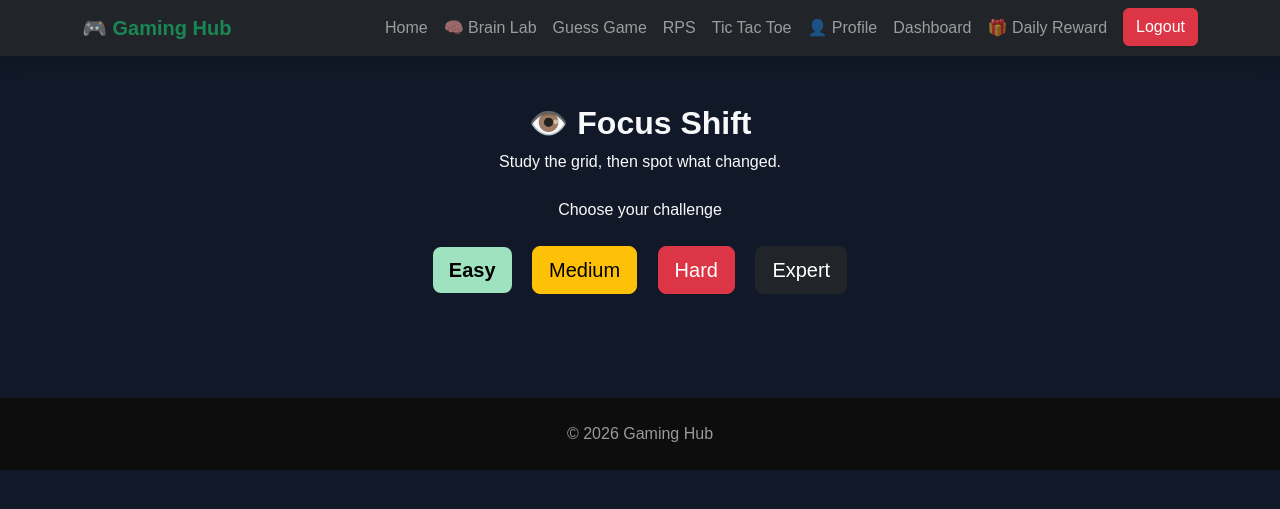
After one commit to M-Bhargavi8/COGNEXA, a Flask app: page /brain-lab/focus-shift in a window 1280 px wide. The commit adds this page. Shown: the top 509 px of the page. Run offline with Flask 3, Linux system fonts and the light colour scheme; the visitor is signed in with stand-in values (Sample User, id 1).

Commit message:
feat: build Focus Shift (Brain Lab game 3 of 8)
Same shape as Memory Matrix -- server generates two grids (original,
changed), stores only the changed positions server-side, client shows
original then changed and the player marks what's different. Scoring
is the identical hits-minus-false-positives-over-target-count formula
already used by Memory Matrix, since it's the same underlying task
(compare a submission against a server-held set of positions).

Added static/js/brain_lab/common.js (csrfToken/postJSON/formatExtras)
to stop re-duplicating that boilerplate in every game's JS file --
with 6 more games landing, the duplication was about to get real.
Memory Matrix and Reflex Lab are left as-is rather than retrofitted;
no need to touch already-verified code for this.

Verified via the test client: diffed the start response's own
original/changed arrays to find the real changed position, submitted
it, got 100% accuracy and the correct reward including Brain Trainer
(first Brain Lab game achievement, wasn't triggered by the classic
games). Replay against the completed session rejected. A wrong
(out-of-range) selection scores 0% with zero reward and resets the
streak. Final coin total (240) traced by hand against every
individual contribution -- base reward + 3 achievement bonuses.

```diff
--- a/gaminghub/routes/brain_lab/__init__.py
+++ b/gaminghub/routes/brain_lab/__init__.py
@@ -50,3 +50,4 @@ def hub():
 # routes -- add new games to this list.
 from gaminghub.routes.brain_lab import memory_matrix  # noqa: E402,F401
 from gaminghub.routes.brain_lab import reflex_lab  # noqa: E402,F401
+from gaminghub.routes.brain_lab import focus_shift  # noqa: E402,F401
--- /dev/null
+++ b/gaminghub/routes/brain_lab/focus_shift.py
@@ -0,0 +1,104 @@
+import random
+
+from flask import render_template, request, jsonify
+from flask_login import login_required, current_user
+
+from gaminghub.routes.brain_lab import brain_lab, outcome_extras
+from gaminghub.services import game_service
+from gaminghub.config.constants import FOCUS_SHIFT_DIFFICULTIES, FOCUS_SHIFT_PALETTE
+
+
+@brain_lab.route("/focus-shift")
+@login_required
+def focus_shift():
+    return render_template("brain_lab/focus_shift.html")
+
+
+@brain_lab.route("/focus-shift/start", methods=["POST"])
+@login_required
+def focus_shift_start():
+
+    payload = request.get_json(silent=True) or {}
+    difficulty = payload.get("difficulty", "easy")
+
+    if difficulty not in FOCUS_SHIFT_DIFFICULTIES:
+        return jsonify(success=False, error={"message": "Invalid difficulty."}), 400
+
+    config = FOCUS_SHIFT_DIFFICULTIES[difficulty]
+
+    original = [random.choice(FOCUS_SHIFT_PALETTE) for _ in range(config["object_count"])]
+    changed_positions = random.sample(range(config["object_count"]), config["change_count"])
+
+    changed = original[:]
+    for pos in changed_positions:
+        choices = [c for c in FOCUS_SHIFT_PALETTE if c != original[pos]]
+        changed[pos] = random.choice(choices)
+
+    game_service.start_session(
+        current_user,
+        "focus-shift",
+        difficulty=difficulty,
+        state={"changed_positions": changed_positions}
+    )
+
+    return jsonify(success=True, data={
+        "original": original,
+        "changed": changed,
+        "reveal_ms": config["reveal_ms"]
+    })
+
+
+@brain_lab.route("/focus-shift/submit", methods=["POST"])
+@login_required
+def focus_shift_submit():
+
+    game = game_service.get_game("focus-shift")
+    session = game_service.get_active_session(current_user, game)
+
+    if not session:
+        return jsonify(success=False, error={"message": "No active game."}), 400
+
+    payload = request.get_json(silent=True) or {}
+    submitted = set(payload.get("selected", []))
+
+    state = game_service.get_state(session)
+    changed = set(state["changed_positions"])
+    config = FOCUS_SHIFT_DIFFICULTIES[session.difficulty]
+
+    hits = len(submitted & changed)
+    false_positives = len(submitted - changed)
+
+    accuracy = (hits - false_positives) / len(changed) if changed else 0.0
+    accuracy = max(0.0, min(accuracy, 1.0))
+
+    score = round(accuracy * 100 * config["multiplier"])
+    xp = round(config["xp"] * accuracy)
+    coins = round(config["coins"] * accuracy)
+    outcome = "win" if accuracy >= 0.5 else "loss"
+
+    result = game_service.complete_session(
+        session,
+        current_user,
+        outcome=outcome,
+        xp=xp,
+        coins=coins,
+        score=score,
+        accuracy=accuracy,
+        mistakes=false_positives
+    )
+
+    if not result:
+        return jsonify(success=False, error={"message": "This game session has already been completed."}), 400
+
+    streak = game_service.get_current_streak(current_user, game)
+
+    return jsonify(success=True, data={
+        "accuracy": round(accuracy * 100),
+        "score": score,
+        "xp": xp,
+        "coins": coins,
+        "is_new_best": result["is_new_best"],
+        "streak": streak,
+        "changed_positions": list(changed),
+        **outcome_extras(result)
+    })
--- a/gaminghub/static/css/brain_lab.css
+++ b/gaminghub/static/css/brain_lab.css
@@ -23,6 +23,19 @@
     background: #f1c40f;
     border-color: #f1c40f;
     transform: scale(0.94);
+}
+
+.focus-cell {
+    display: flex;
+    align-items: center;
+    justify-content: center;
+    font-size: 1.6rem;
+}
+
+.focus-cell.selected {
+    background: #34495e;
+    border-color: #f1c40f;
+    box-shadow: 0 0 0 2px #f1c40f inset;
 }
 
 .reflex-box {
--- /dev/null
+++ b/gaminghub/static/js/brain_lab/common.js
@@ -0,0 +1,28 @@
+window.BrainLab = {
+
+    csrfToken() {
+        return document.querySelector('meta[name="csrf-token"]').content;
+    },
+
+    async postJSON(url, body) {
+        const res = await fetch(url, {
+            method: "POST",
+            headers: {
+                "Content-Type": "application/json",
+                "X-CSRFToken": this.csrfToken()
+            },
+            body: JSON.stringify(body || {})
+        });
+        return res.json();
+    },
+
+    formatExtras(d) {
+        const parts = [];
+        (d.achievements_unlocked || []).forEach(a => parts.push(`🏆 ${a.badge || ""} ${a.title}`.trim()));
+        if (d.challenge_completed) {
+            parts.push(`🔥 Daily Challenge Complete! +${d.challenge_completed.xp} XP · +${d.challenge_completed.coins} Coins`);
+        }
+        return parts.join(" · ");
+    }
+
+};
--- /dev/null
+++ b/gaminghub/static/js/brain_lab/focus_shift.js
@@ -0,0 +1,123 @@
+(function () {
+
+    const picker = document.getElementById("difficultyPicker");
+    const gameArea = document.getElementById("gameArea");
+    const grid = document.getElementById("grid");
+    const statusText = document.getElementById("statusText");
+    const submitBtn = document.getElementById("submitBtn");
+    const resultArea = document.getElementById("resultArea");
+    const resultHeading = document.getElementById("resultHeading");
+    const resultDetails = document.getElementById("resultDetails");
+    const bestBadge = document.getElementById("bestBadge");
+    const playAgainBtn = document.getElementById("playAgainBtn");
+
+    let selected = new Set();
+    let phase = "idle";
+    let changedValues = [];
+
+    function cellEls() {
+        return Array.from(grid.querySelectorAll(".memory-cell"));
+    }
+
+    function buildGrid(values) {
+        grid.innerHTML = "";
+        const cols = Math.ceil(Math.sqrt(values.length));
+        grid.style.gridTemplateColumns = `repeat(${cols}, 1fr)`;
+
+        values.forEach((value, i) => {
+            const cell = document.createElement("div");
+            cell.className = "memory-cell focus-cell";
+            cell.dataset.index = i;
+            cell.textContent = value;
+            cell.addEventListener("click", () => onCellClick(cell));
+            grid.appendChild(cell);
+        });
+    }
+
+    function onCellClick(cell) {
+        if (phase !== "recall") return;
+
+        const idx = Number(cell.dataset.index);
+
+        if (selected.has(idx)) {
+            selected.delete(idx);
+            cell.classList.remove("selected");
+        } else {
+            selected.add(idx);
+            cell.classList.add("selected");
+        }
+    }
+
+    async function start(difficulty) {
+        const res = await BrainLab.postJSON("/brain-lab/focus-shift/start", { difficulty });
+
+        if (!res.success) {
+            alert(res.error.message);
+            return;
+        }
+
+        const { original, changed, reveal_ms } = res.data;
+        changedValues = changed;
+
+        picker.style.display = "none";
+        resultArea.style.display = "none";
+        gameArea.style.display = "block";
+        submitBtn.style.display = "none";
+        selected = new Set();
+        phase = "reveal";
+
+        statusText.textContent = "Study the grid...";
+        buildGrid(original);
+
+        setTimeout(() => {
+            buildGrid(changedValues);
+            statusText.textContent = "Click what changed, then Submit.";
+            phase = "recall";
+            submitBtn.style.display = "inline-block";
+        }, reveal_ms);
+    }
+
+    async function submit() {
+        if (phase !== "recall") return;
+        phase = "submitting";
+
+        const res = await BrainLab.postJSON("/brain-lab/focus-shift/submit", {
+            selected: Array.from(selected)
+        });
+
+        if (!res.success) {
+            alert(res.error.message);
+            return;
+        }
+
+        const d = res.data;
+
+        gameArea.style.display = "none";
+        resultArea.style.display = "block";
+
+        resultHeading.textContent = d.accuracy >= 50 ? "🎉 Sharp eyes!" : "Keep practicing";
+
+        let details = `Accuracy ${d.accuracy}% · Score ${d.score} · +${d.xp} XP · +${d.coins} Coins`;
+        if (d.streak > 1) {
+            details += ` · 🔥 ${d.streak} in a row`;
+        }
+        resultDetails.textContent = details;
+
+        const badges = [];
+        if (d.is_new_best) badges.push("🔥 NEW PERSONAL BEST");
+        badges.push(BrainLab.formatExtras(d));
+        bestBadge.textContent = badges.filter(Boolean).join(" · ");
+    }
+
+    document.querySelectorAll("[data-difficulty]").forEach(btn => {
+        btn.addEventListener("click", () => start(btn.dataset.difficulty));
+    });
+
+    submitBtn.addEventListener("click", submit);
+
+    playAgainBtn.addEventListener("click", () => {
+        resultArea.style.display = "none";
+        picker.style.display = "block";
+    });
+
+})();
--- /dev/null
+++ b/gaminghub/templates/brain_lab/focus_shift.html
@@ -0,0 +1,46 @@
+{% extends "base.html" %}
+
+{% block content %}
+
+<link rel="stylesheet" href="{{ url_for('static', filename='css/brain_lab.css') }}">
+
+<div class="container py-5 text-center">
+
+    <h2 class="text-light mb-2">👁️ Focus Shift</h2>
+    <p class="text-light mb-4">Study the grid, then spot what changed.</p>
+
+    <div id="difficultyPicker">
+        <p class="text-light">Choose your challenge</p>
+        <button class="btn btn-success btn-lg m-2" data-difficulty="easy">Easy</button>
+        <button class="btn btn-warning btn-lg m-2" data-difficulty="medium">Medium</button>
+        <button class="btn btn-danger btn-lg m-2" data-difficulty="hard">Hard</button>
+        <button class="btn btn-dark btn-lg m-2" data-difficulty="expert">Expert</button>
+    </div>
+
+    <div id="gameArea" style="display:none;">
+
+        <p id="statusText" class="text-light fs-5 mb-3"></p>
+
+        <div id="grid" class="memory-grid mb-4"></div>
+
+        <button id="submitBtn" class="btn btn-success btn-lg" style="display:none;">
+            Submit
+        </button>
+
+    </div>
+
+    <div id="resultArea" style="display:none;" class="mt-4">
+        <h3 id="resultHeading" class="text-light"></h3>
+        <p id="resultDetails" class="text-light"></p>
+        <p id="bestBadge" class="text-warning fw-bold brain-lab-best"></p>
+        <button id="playAgainBtn" class="btn btn-success btn-lg mt-3">
+            Play Again
+        </button>
+    </div>
+
+</div>
+
+<script src="{{ url_for('static', filename='js/brain_lab/common.js') }}"></script>
+<script src="{{ url_for('static', filename='js/brain_lab/focus_shift.js') }}"></script>
+
+{% endblock %}
```
Also changed, not shown: gaminghub/config/constants.py (+61 -0 lines).
